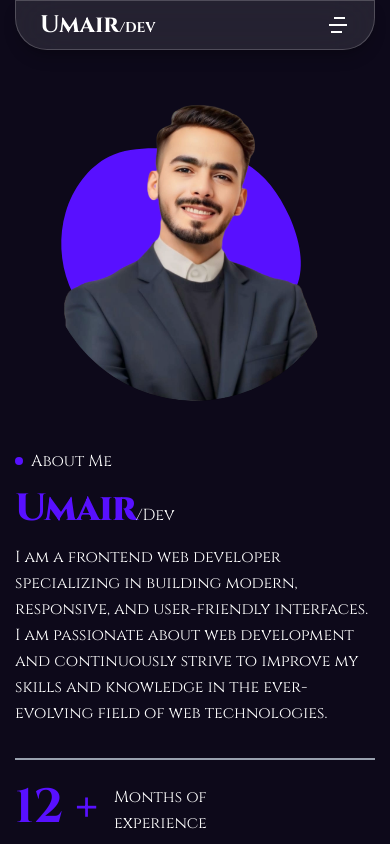
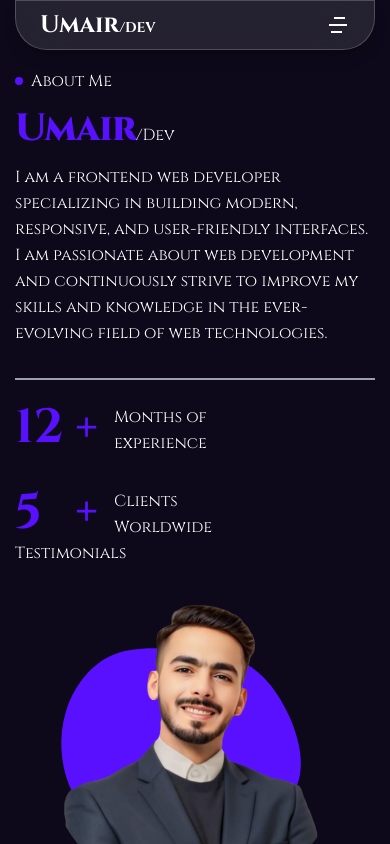
Before and after one commit to Umair-dev55/umair-ali-dev, a Next.js app: page /about in a window 390 px wide. Built offline with nearby package versions, Linux system fonts and the light colour scheme.

Commit message:
Order Change For Mobile Display

```diff
--- a/src/app/(Pages)/about/page.jsx
+++ b/src/app/(Pages)/about/page.jsx
@@ -6,6 +6,7 @@ import AboutStats from "@/components/AboutStats";
 import AboutTestimonials from "@/components/AboutTestimonials";
 import AboutInfo from "@/components/AboutInfo";
 import AboutSkills from "@/components/AboutSkills";
+
 const about = () => {
   return (
     <motion.section
@@ -16,14 +17,9 @@ const about = () => {
       }}
       className="py-15 sm:py-0"
     >
-      <div className="grid  sm:grid-cols-2 min-h-screen place-items-center h-screen">
-        {/* 1st div */}
-        <div className="relative py-10">
-          <HeroImageCard />
-        </div>
-        {/* 2nd div */}
-
-        <div className="text-left ">
+      <div className="grid sm:grid-cols-2 min-h-screen place-items-center h-screen flex-col md:flex-row">
+        {/* 2nd div (Content) - Show first on mobile */}
+        <div className="text-left order-1 sm:order-2">
           <ScrollArea className="h-[500px] w-full">
             <div className="flex justify-evenly flex-col items-start gap-6">
               <div className="text-start *:py-2">
@@ -62,6 +58,11 @@ const about = () => {
             <ScrollBar orientation="vertical" />
           </ScrollArea>
         </div>
+
+        {/* 1st div (Hero Image) - Show second on mobile */}
+        <div className="relative py-10 order-2 sm:order-1">
+          <HeroImageCard />
+        </div>
       </div>
     </motion.section>
   );
```
